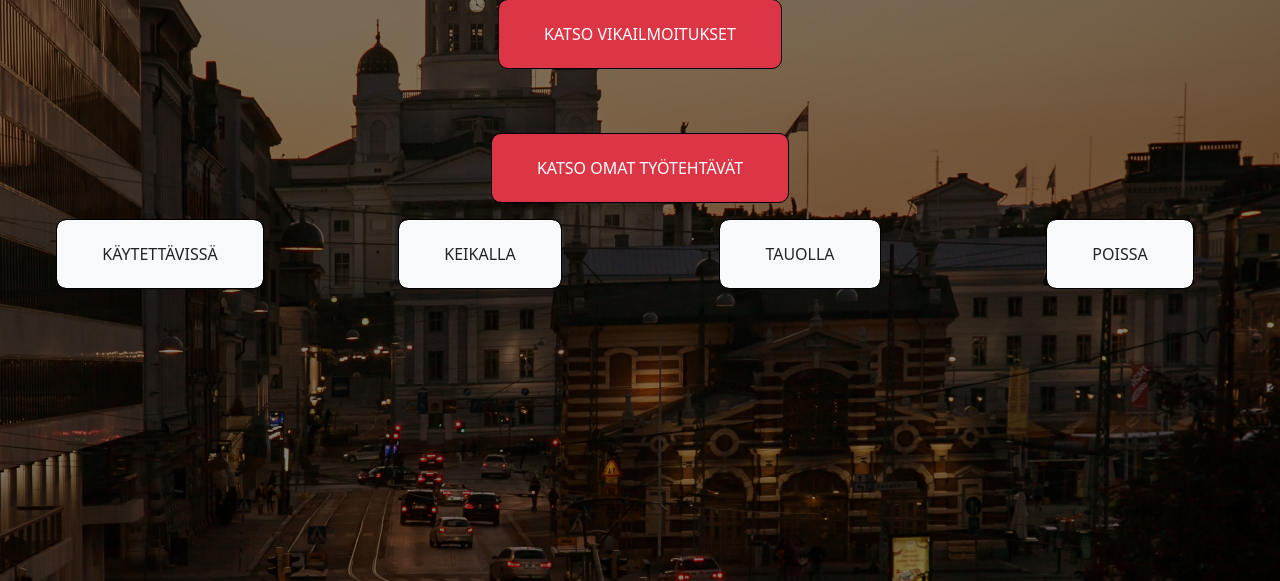
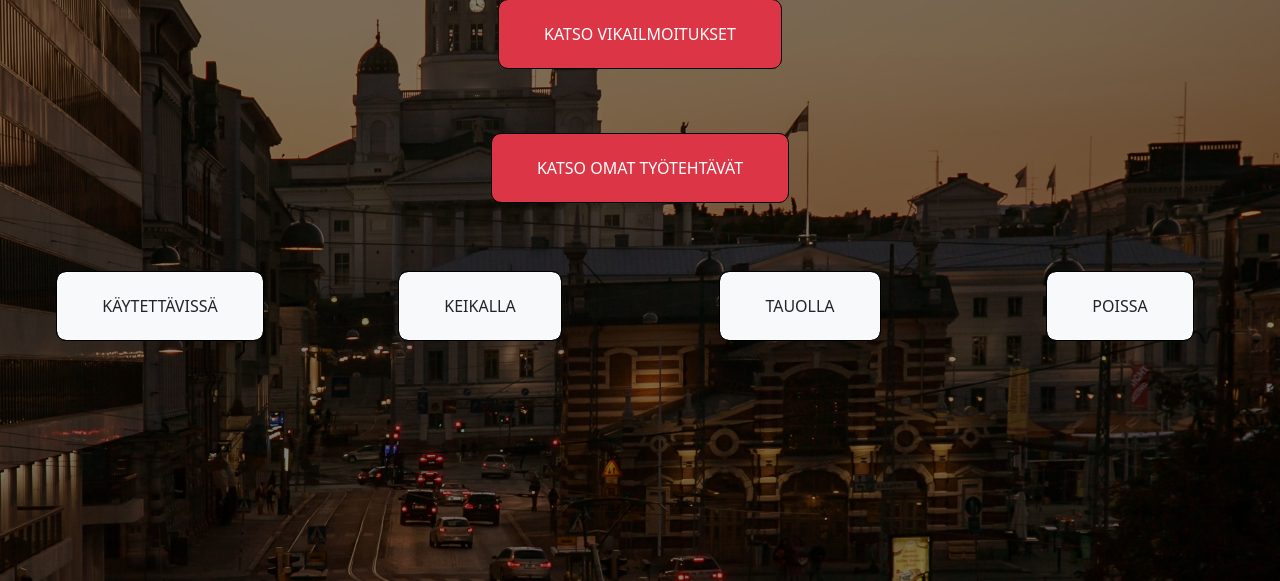
Before and after one commit to piispa24/kiinteistohuolto, a PHP site: page /tyontekijaApp.php in a window 1280 px wide. Shown: the part 209-790 px from the top of the page. Run offline with PHP 8.4, Linux system fonts and the light colour scheme; the visitor is signed in with stand-in values (Sample User, id 1); some libraries are stand-ins or nearby versions.

Commit message:
kommentteja

```diff
--- a/data.json
+++ b/data.json
@@ -1 +1 @@
-{"auto":[{"TyontekijaID":"1","Tyontekijanimi":"Piispanen Joonas","Tyontekijapuhnro":"+3585034928","Tyontekijasposti":"joonas.piispanen@viiriainen.com","KaytettavyysID":"4","RooliID":"2","Kaytettavyys":"poissa"},{"TyontekijaID":"2","Tyontekijanimi":"Lönnberg William","Tyontekijapuhnro":"+3584039283","Tyontekijasposti":"william.lonnberg@viiriainen.com","KaytettavyysID":"3","RooliID":"2","Kaytettavyys":"tauolla"},{"TyontekijaID":"3","Tyontekijanimi":"Johtaja Ani","Tyontekijapuhnro":"+35850492831","Tyontekijasposti":"johtaja.ani@viirianen.com","KaytettavyysID":"3","RooliID":"3","Kaytettavyys":"tauolla"},{"TyontekijaID":"4","Tyontekijanimi":"munapää","Tyontekijapuhnro":"030303","Tyontekijasposti":"persereika@kulli.fi","KaytettavyysID":"1","RooliID":"4","Kaytettavyys":"kaytettavissa"},{"TyontekijaID":"5","Tyontekijanimi":"hy","Tyontekijapuhnro":"hy","Tyontekijasposti":"hy@hy.fi","KaytettavyysID":"3","RooliID":"2","Kaytettavyys":"tauolla"}]}
+{"auto":[{"VikailmoitusID":"1","AsukasID":"1","TaloyhtionID":"1","Vikaotsikko":"Perse vuotaa","Vikaasia":"Kävin aamulla vessassa ja vuotaminen ei lakannut. Tarvitaan putkimiestä.","TyontekijaID":"1","Asukasnimi":"Ahvenjärvi Jouni","Osoite":"Viiriäisenkatu","Huoneisto":"A1","Tyontekijanimi":"Piispanen Joonas"},{"VikailmoitusID":"5","AsukasID":"1","TaloyhtionID":"1","Vikaotsikko":"dd","Vikaasia":"dd","TyontekijaID":"1","Asukasnimi":"Ahvenjärvi Jouni","Osoite":"Viiriäisenkatu","Huoneisto":"A1","Tyontekijanimi":"Piispanen Joonas"}]}
--- a/tyontekijaApp.php
+++ b/tyontekijaApp.php
@@ -24,17 +24,20 @@ if(!isset($_SESSION['email'])){
 
     <!-- Työntekijän käytettävyys -->
 
-    <div class="row ">
-      <div class="col-sm-3 tyontekijaRivi">
+    <div class="row mt-5">
+      <div class="col-sm-3 mt-1 tyontekijaRivi">
         <form method="POST" action="kaytettavyys.php">
+          <!--Luo uuden relative sijaintikontekstin napeille-->
           <div class="position-relative">
+            <!--Päällekkäin olevat napit-->
             <button type="button" class="btn btn-large bg-light position-absolute w-100 h-100 underline"></button>
+            <!--Sessio värimuutosta varten-->
             <button type="submit" name="kaytettavissa" class="underline btn btn-large text-dark <?php echo $_SESSION['button_class']; ?> position-relative z-index-1">Käytettävissä</button>
           </div>
         </form>
       </div>
 
-        <div class="col-sm-3 tyontekijaRivi">
+        <div class="col-sm-3 mt-1 tyontekijaRivi">
           <form method="POST" action="kaytettavyys.php">
           <div class="position-relative">
             <button type="button" class="btn btn-large bg-light position-absolute w-100 h-100 underline"></button>
@@ -43,7 +46,7 @@ if(!isset($_SESSION['email'])){
           </form>
         </div>
 
-        <div class="col-sm-3 tyontekijaRivi">
+        <div class="col-sm-3 mt-1 tyontekijaRivi">
           <form method="POST" action="kaytettavyys.php">
             <div class="position-relative">
               <button type="button" class="btn btn-large bg-light position-absolute w-100 h-100 underline"></button>
@@ -52,7 +55,7 @@ if(!isset($_SESSION['email'])){
             </form>
         </div>
 
-        <div class="col-sm-3 tyontekijaRivi">
+        <div class="col-sm-3 mt-1 tyontekijaRivi">
           <form method="POST" action="kaytettavyys.php">
             <div class="position-relative">
               <button type="button" class="btn btn-large bg-light position-absolute w-100 h-100 underline"></button>
```
Also changed, not shown: kaytettavyys.php (+18 -20 lines).
